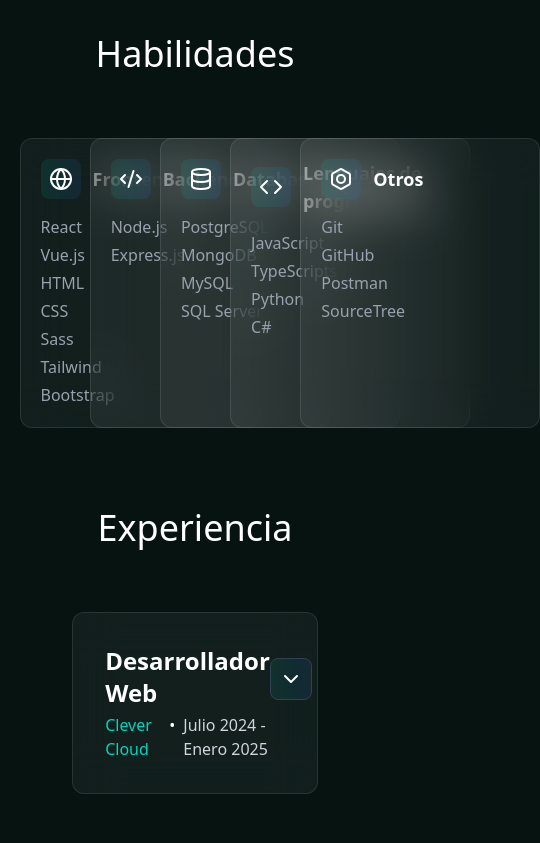
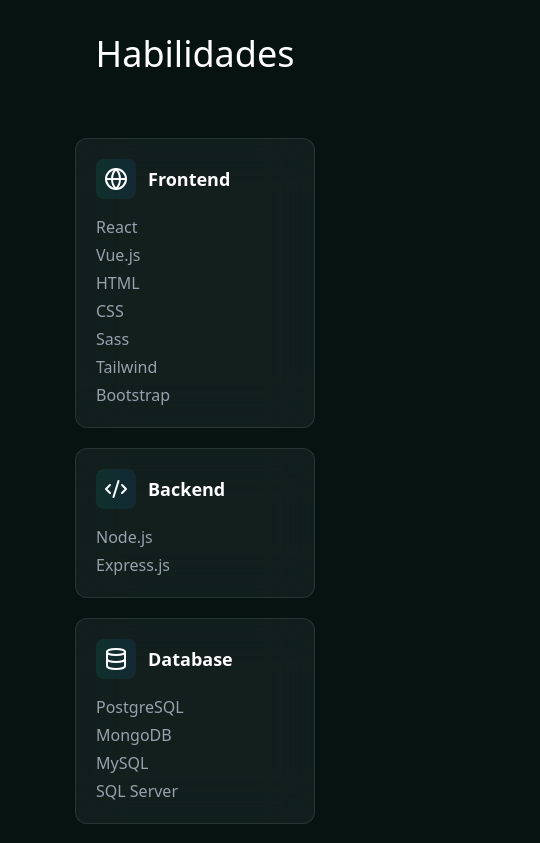
Before and after one commit to davidvchang/Portafolio-Web-v2, a React (Vite) app: page / in a window 390 px wide. Shown: the part 2860-3703 px from the top of the page, 540 px wide, since content can reach past the window. Built offline with nearby package versions, Linux system fonts and the light colour scheme.

Commit message:
Add: responsive Skills - Version Movil

```diff
--- a/src/sections/Skills.jsx
+++ b/src/sections/Skills.jsx
@@ -9,7 +9,7 @@
     <section className='flex flex-col w-full text-white gap-16 pt-10'id='skills'>
         <span className='text-4xl text-center'>Habilidades</span>
 
-        <div className='grid grid-cols-5 pb-10'>
+        <div className='grid id-cols-auto-fit justify-items-center gap-y-5 md: w-full md:grid-cols-3 lg:grid-cols-5 pb-10'>
             <SkillCard icon={<Globe/>} title='Frontend'
                 children={
                     <>
```
